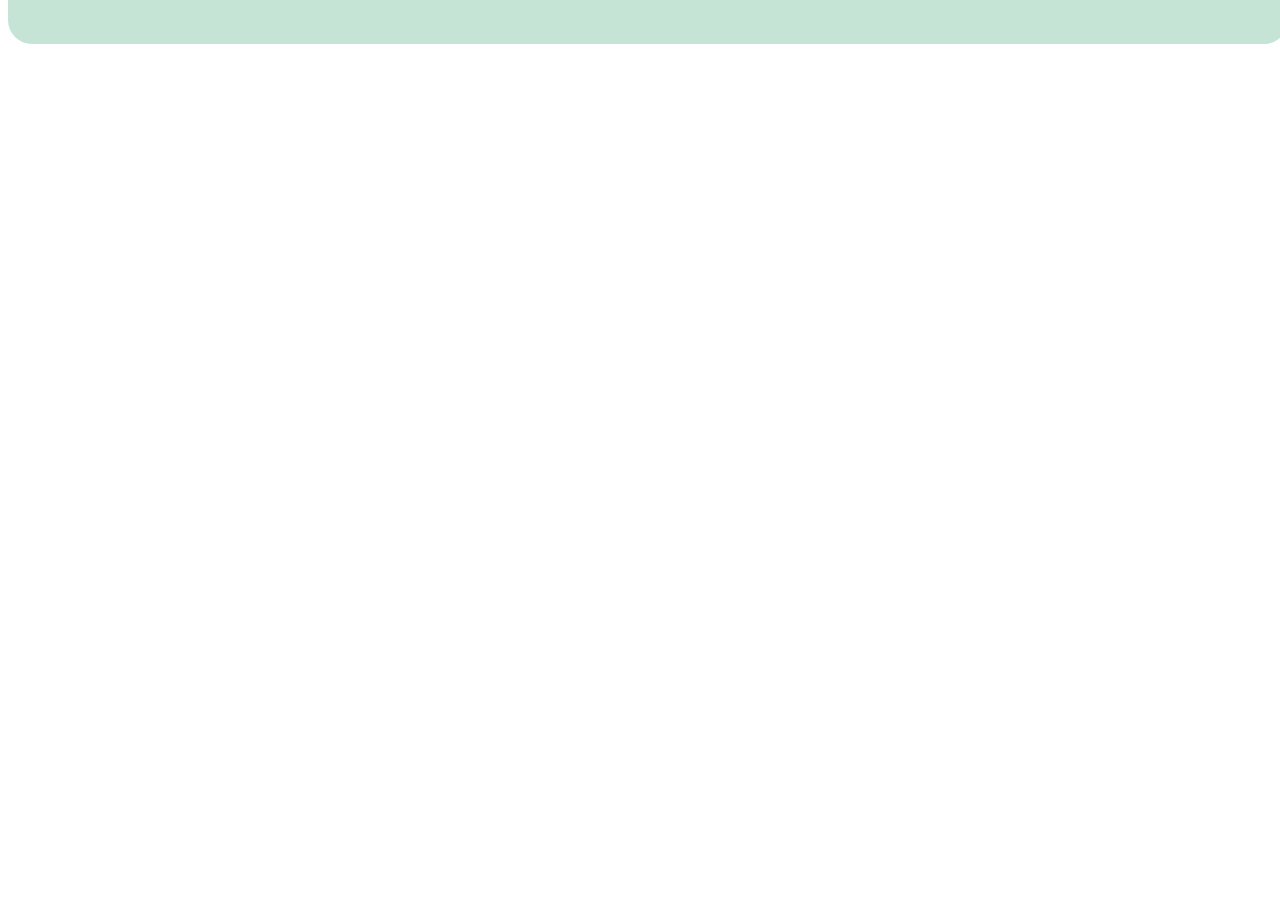
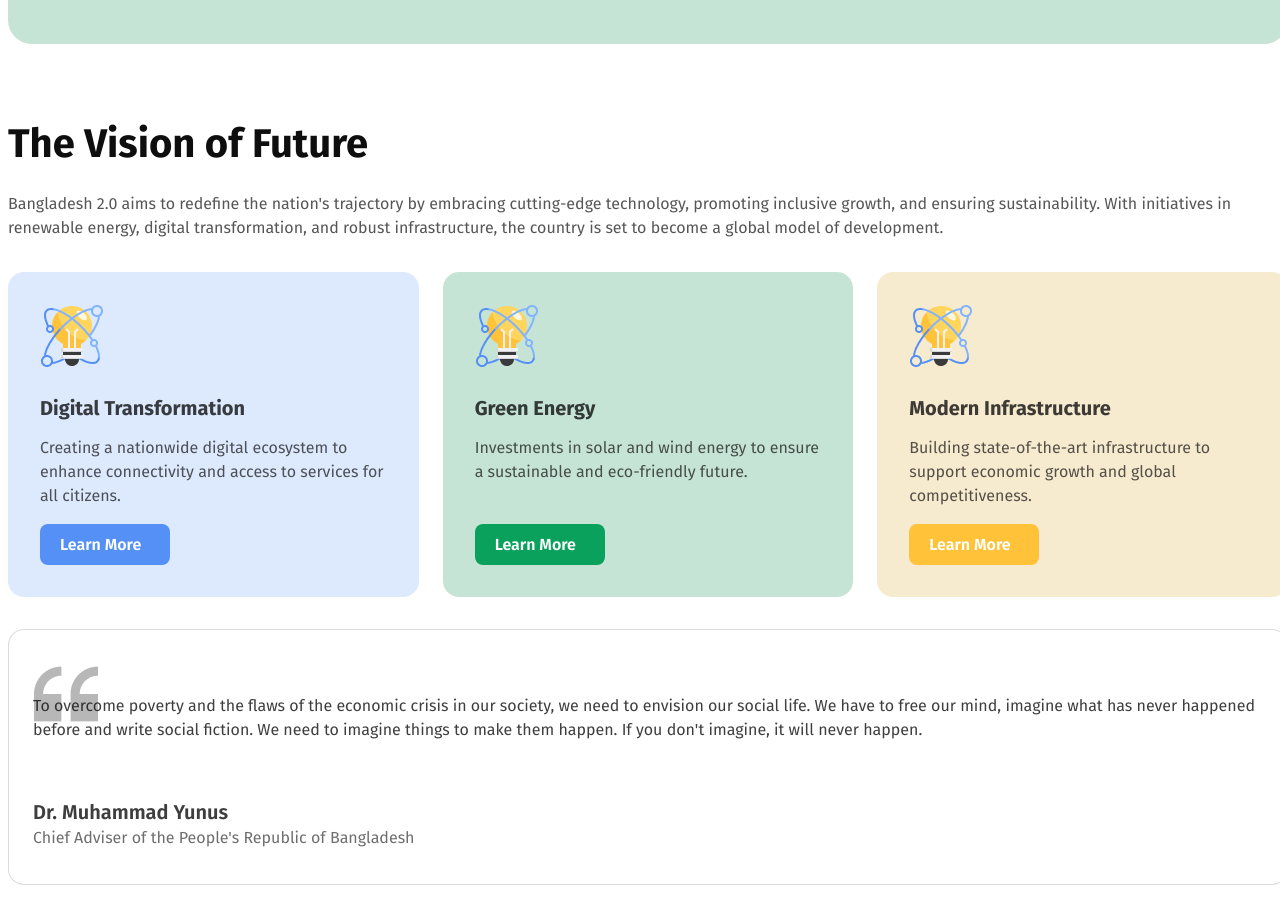
Before and after one commit to MasadRayan/Batch11-Assignment-1, a plain HTML site: page index.html in a window 1280 px wide. Shown: the part 540-1464 px from the top of the page. Drawn offline with Linux system fonts and the light colour scheme.

Commit message:
card part commited

```diff
--- a/index.html
+++ b/index.html
@@ -30,7 +30,37 @@
         </div>
     </header>
     <main>
-
+        <section class="section-1">
+            <div class="section-1-content">
+                <h3 class="section-1-title">The Vision of Future</h3>
+                <p class="section-1-description">Bangladesh 2.0 aims to redefine the nation's trajectory by embracing cutting-edge technology, promoting inclusive growth, and ensuring sustainability. With initiatives in renewable energy, digital transformation, and robust infrastructure, the country is set to become a global model of development.</p>
+                <div class="all-the-cards">
+                    <div class="card-1">
+                        <img class="card-icon" src="assets/card-icon.png" alt="card icon">
+                        <h4 class="card-title">Digital Transformation</h4>
+                        <p class="card-descp">Creating a nationwide digital ecosystem to enhance connectivity and access to services for all citizens.</p>
+                        <button class="card-btn card-btn-1">Learn More</button>
+                    </div>
+                    <div class="card-2">
+                        <img class="card-icon" src="assets/card-icon.png" alt="card icon">
+                        <h4 class="card-title">Green Energy</h4>
+                        <p class="card-descp">Investments in solar and wind energy to ensure a sustainable and eco-friendly future.</p>
+                        <button class="card-btn card-btn-2">Learn More</button>
+                    </div>
+                    <div class="card-3">
+                        <img class="card-icon" src="assets/card-icon.png" alt="card icon">
+                        <h4 class="card-title">Modern Infrastructure</h4>
+                        <p class="card-descp">Building state-of-the-art infrastructure to support economic growth and global competitiveness.</p>
+                        <button class="card-btn card-btn-3">Learn More</button>
+                    </div>
+                </div>
+                <div class="coat">
+                    <p class="the-quote">To overcome poverty and the flaws of the economic crisis in our society, we need to envision our social life. We have to free our mind, imagine what has never happened before and write social fiction. We need to imagine things to make them happen. If you don't imagine, it will never happen.</p>
+                    <p class="speaker">Dr. Muhammad Yunus</p>
+                    <p class="designation">Chief Adviser of the People's Republic of Bangladesh</p>
+                </div>
+            </div>
+        </section>
     </main>
     <footer>
 
--- a/styles/index.css
+++ b/styles/index.css
@@ -18,19 +18,61 @@
     cursor: pointer;
     transition: 0.8s;
 }
-.sheared-btn:hover{
-    background-color:  darkgreen;
+
+.sheared-btn:hover {
+    background-color: darkgreen;
     color: red;
 }
+
+.card-icon {
+    height: 64px;
+    width: 64px;
+}
+
+.card-title {
+    color: rgba(14, 14, 14, 0.8);
+    font-family: Fira Sans;
+    font-size: 20px;
+    font-weight: 700;
+    margin-bottom: 12px;
+    margin-top: 24px;
+    text-align: left;
+}
+
+.card-descp {
+    width: 346.67px;
+    height: 72px;
+    color: rgba(14, 14, 14, 0.7);
+    font-family: Fira Sans;
+    font-size: 16px;
+    font-weight: 400;
+    line-height: 24px;
+    text-align: left;
+}
+
+.card-btn {
+    width: 130px;
+    height: 41px;
+    color: rgb(255, 255, 255);
+    font-family: Fira Sans;
+    font-size: 16px;
+    font-weight: 600;
+    line-height: 19px;
+    letter-spacing: 0%;
+    text-align: left;
+    padding: 11px 20px 11px 20px;
+    border-radius: 8px;
+    border: none;
+}
+
 
 /* banner style */
 .banner {
     width: 1280px;
-    height: 5600px;
+    height: 560px;
     margin: 0 auto;
     margin-top: 20px;
     margin-bottom: 80px;
-
 }
 
 .banner-content {
@@ -67,3 +109,150 @@
     width: 474.03px;
     height: 400px;
 }
+
+/* section-1-design */
+.section-1 {
+    margin: 0 auto;
+    margin-top: 0;
+    margin-bottom: 80px;
+    width: 1280px;
+    height: 765px
+}
+
+.section-1-content {
+    padding: 0;
+}
+
+.all-the-cards {
+    display: flex;
+    justify-content: center;
+    align-items: center;
+    gap: 24px;
+    margin-bottom: 32px;
+
+}
+
+.section-1-title {
+    color: rgb(14, 14, 14);
+    font-family: Fira Sans;
+    font-size: 40px;
+    font-weight: 700;
+    margin-bottom: 24px;
+    text-align: left;
+}
+
+.section-1-description {
+    width: 1280px;
+    height: 48px;
+    color: rgba(14, 14, 14, 0.7);
+    font-family: Fira Sans;
+    font-size: 16px;
+    font-weight: 400;
+    line-height: 24px;
+    margin-top: 0;
+    text-align: left;
+    margin-bottom: 32px;
+}
+
+.card-1 {
+    width: 410.67px;
+    height: 325px;
+    box-sizing: border-box;
+    border-radius: 16px;
+    background: rgba(84, 144, 245, 0.2);
+    padding: 32px;
+}
+
+.card-2 {
+    width: 410.67px;
+    height: 325px;
+    box-sizing: border-box;
+    border-radius: 16px;
+    background: rgb(198, 228, 214);
+    padding: 32px;
+}
+
+.card-3 {
+    width: 410.67px;
+    height: 325px;
+    box-sizing: border-box;
+    border-radius: 16px;
+    background: rgb(247, 235, 207);
+    padding: 32px;
+}
+
+.card-btn-1 {
+    background: rgb(84, 144, 245);
+    cursor: pointer;
+    transition: 0.8s;
+}
+.card-btn-1:hover
+{
+    background-color: #ADA991;
+    color:black;
+}
+
+.card-btn-2 {
+    background: rgb(9, 161, 92);
+    cursor: pointer;
+    transition: 0.8s;
+}
+.card-btn-2:hover
+{
+    background-color: #A94A4A;
+    color: black;
+}
+.card-btn-3 {
+    background: rgb(255, 194, 57);
+    cursor: pointer;
+    transition: 0.8s;
+}
+.card-btn-3:hover
+{
+    background-color: #574964;
+    color: black;
+}
+
+.coat {
+    width: 1280px;
+    height: 256px;
+    box-sizing: border-box;
+    border: 1px solid rgba(14, 14, 14, 0.15);
+    border-radius: 16px;
+    background: rgb(255, 255, 255);
+    padding: 48px 24px 48px 24px;
+    background-image: url('../assets/quote-bg.png');
+    background-repeat: no-repeat;
+    background-position: 25px 32px;
+}
+
+.the-quote {
+    width: 1232px;
+    height: 96px;
+    color: rgba(14, 14, 14, 0.8);
+    font-family: Fira Sans;
+    font-size: 16px;
+    font-weight: 400;
+    line-height: 24px;
+    text-align: left;
+    margin-bottom: 10px;
+}
+
+.speaker {
+    margin-top: 0;
+    margin-bottom: 4px;
+    color: rgba(14, 14, 14, 0.8);
+    font-family: Fira Sans;
+    font-size: 20px;
+    font-weight: 600;
+    text-align: left;
+}
+
+.designation {
+    color: rgba(14, 14, 14, 0.6);
+    font-family: Fira Sans;
+    font-size: 16px;
+    font-weight: 400;
+    text-align: left;
+    margin-top: 0;
+}
```
